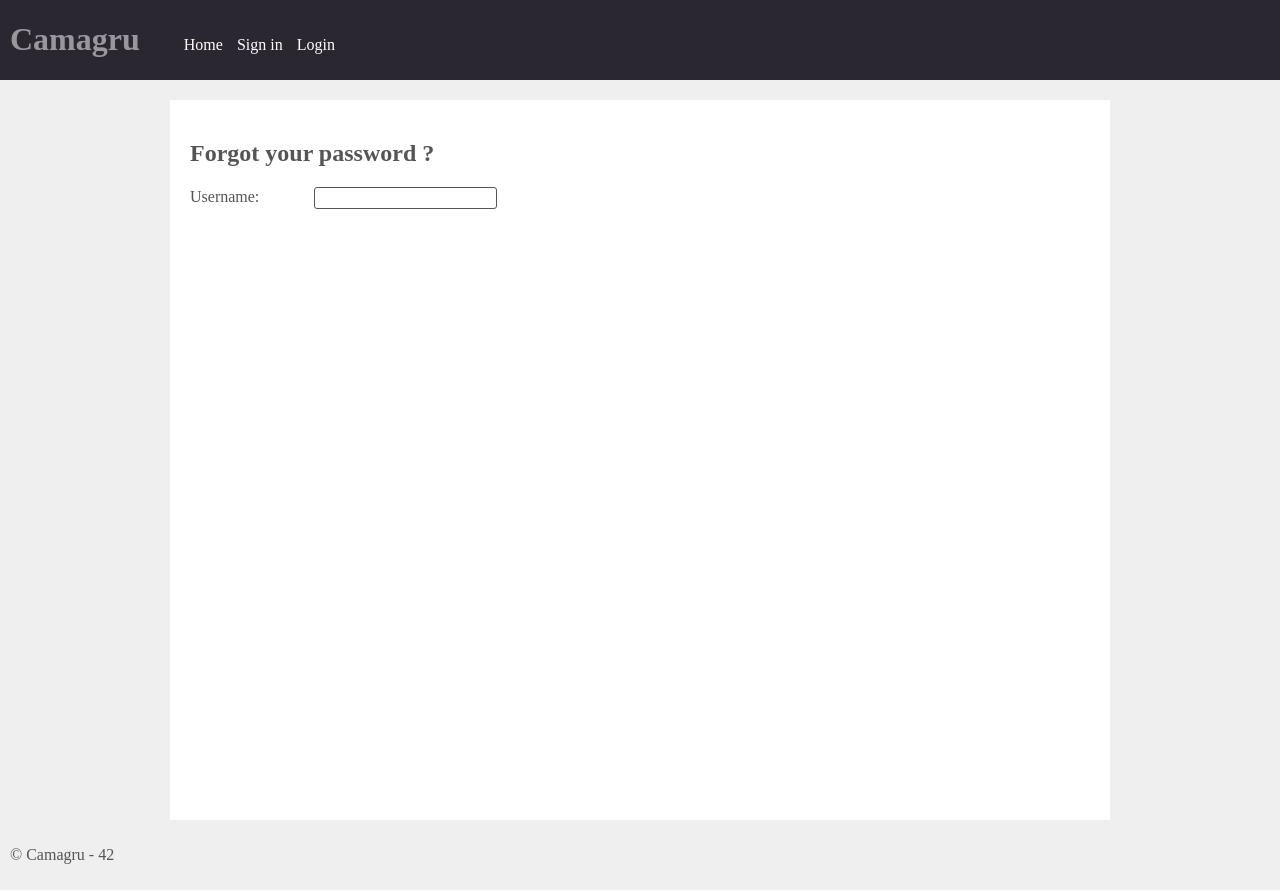
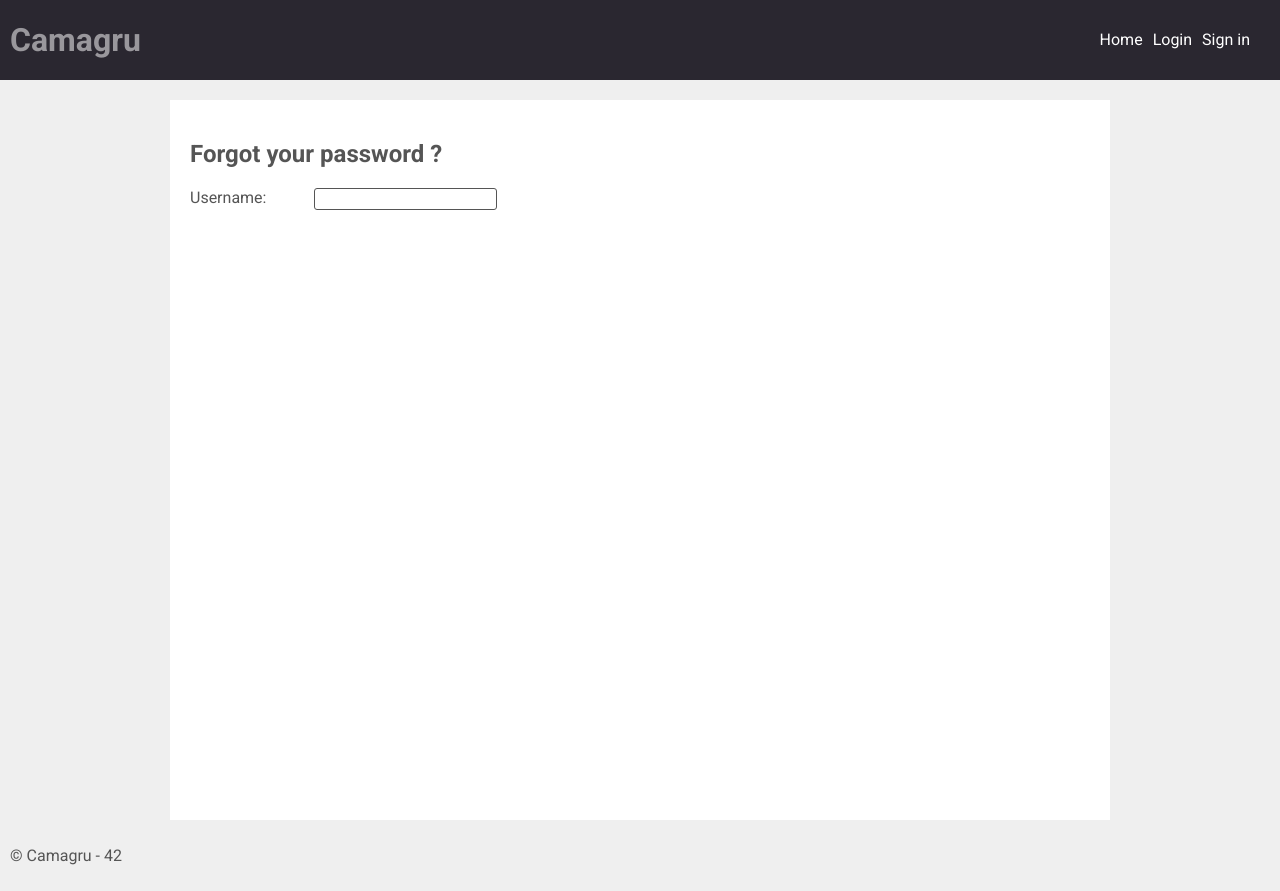
Before and after one commit to jlagneau/check-my-cam, a PHP site: page /forgot in a window 1280 px wide. Run offline with PHP 8.4, Linux system fonts and the light colour scheme.

Commit message:
Change default font and align the top menu on the right

```diff
--- a/src/views/layout.php
+++ b/src/views/layout.php
@@ -4,20 +4,21 @@
         <meta charset="utf-8">
         <meta name="robots" content="noindex, nofollow">
         <title>Camagru</title>
+        <link href="https://fonts.googleapis.com/css?family=Roboto:400,700" rel="stylesheet">
         <link rel="stylesheet" type="text/css" href="/styles/main.css">
         <meta name="viewport" content="width=device-width, initial-scale=1">
     </head>
     <body>
         <header>
-            <h1>Camagru</h1>
-            <ul>
-                <li><a <?php echo in_array($action, ['home', 'show']) ? 'class="active"' : '' ?> href="/">Home</a></li>
+            <h1 class="left">Camagru</h1>
+            <ul class="right">
+                <li class="left"><a <?php echo in_array($action, ['home', 'show']) ? 'class="active"' : '' ?> href="/">Home</a></li>
                 <?php if (isset($_SESSION['login']) && $_SESSION['login'] != '') : ?>
-                <li><a <?php echo in_array($action, ['account', 'newPicture']) ? 'class="active"' : '' ?>href="/account">Account</a></li>
-                <li><a href="/logout">Logout</a></li>
+                <li class="right"><a href="/logout">Logout</a></li>
+                <li class="right"><a <?php echo in_array($action, ['account', 'newPicture']) ? 'class="active"' : '' ?>href="/account">Account</a></li>
                 <?php else : ?>
-                <li><a <?php echo $action === 'signin' ? 'class="active"' : '' ?>href="/signin">Sign in</a></li>
-                <li><a <?php echo $action === 'login' ? 'class="active"' : '' ?>href="/login">Login</a></li>
+                <li class="right"><a <?php echo $action === 'signin' ? 'class="active"' : '' ?>href="/signin">Sign in</a></li>
+                <li class="right"><a <?php echo $action === 'login' ? 'class="active"' : '' ?>href="/login">Login</a></li>
                 <?php endif ?>
             </ul>
         </header>
--- a/styles/main.css
+++ b/styles/main.css
@@ -6,8 +6,11 @@ body {
   margin: 0;
   color: #555;
   background-color: #efefef;
+  font-family: 'Roboto', sans-serif;
 }
 header {
+  height: 80px;
+  width: 100%;
   margin-bottom: 20px;
   background-color: #2a2730;
 }
@@ -16,11 +19,13 @@ header h1 {
   display: inline-block;
   color: #99979c;
 }
+header h1 {
+  display: inline-block;
+}
 header ul {
   list-style-type: none;
-}
-header h1, header ul, header li {
-  display: inline-block;
+  padding: 0;
+  margin: 30px 20px 0 0;
 }
 header a {
   margin-right: 10px;
@@ -30,6 +35,12 @@ header a {
 }
 header .active {
   border-bottom: 3px solid gray;
+}
+header .left {
+  float: left;
+}
+header .right {
+  float: right;
 }
 #flash {
   padding: 0 15px 0 15px;
```
